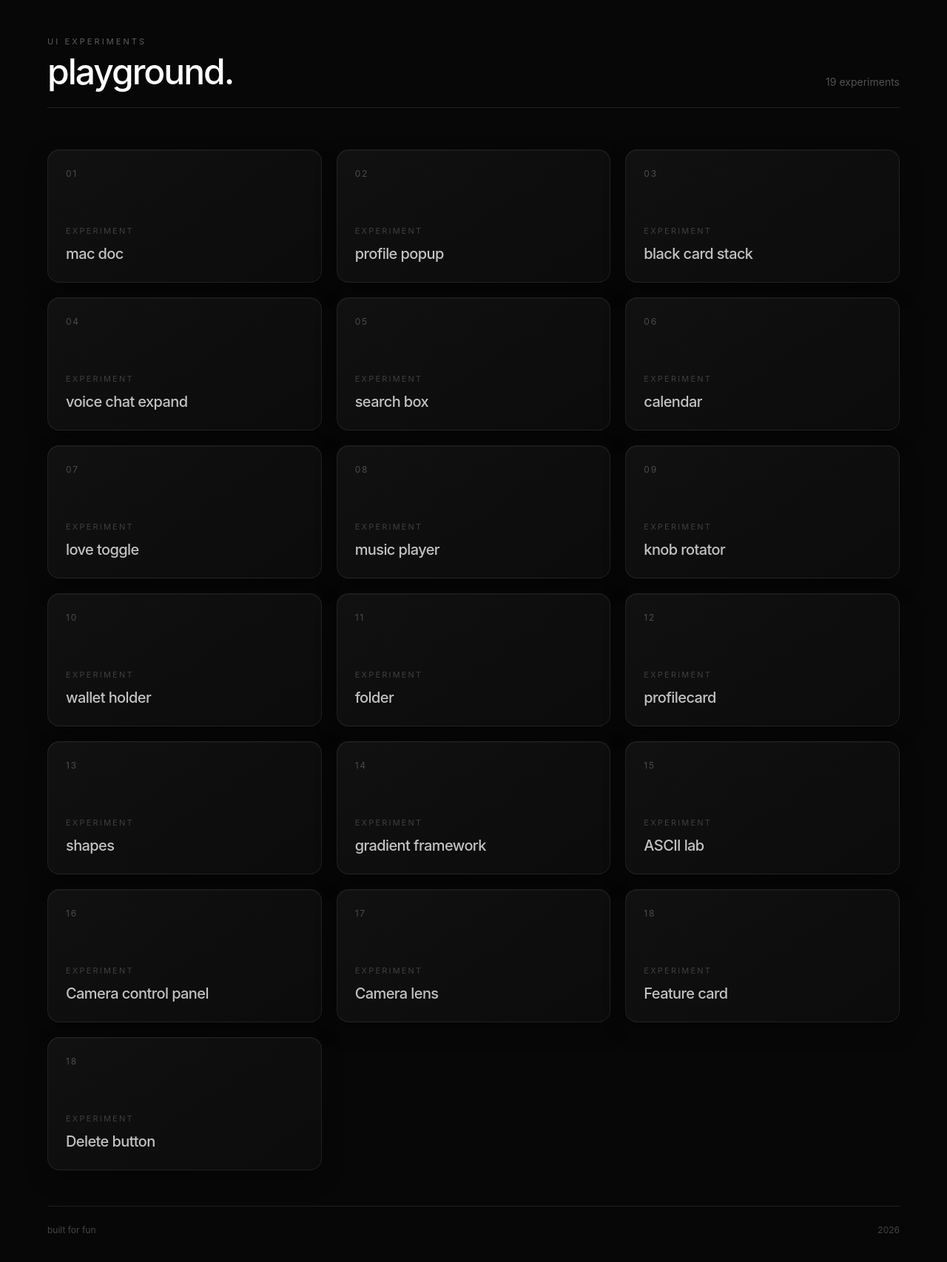
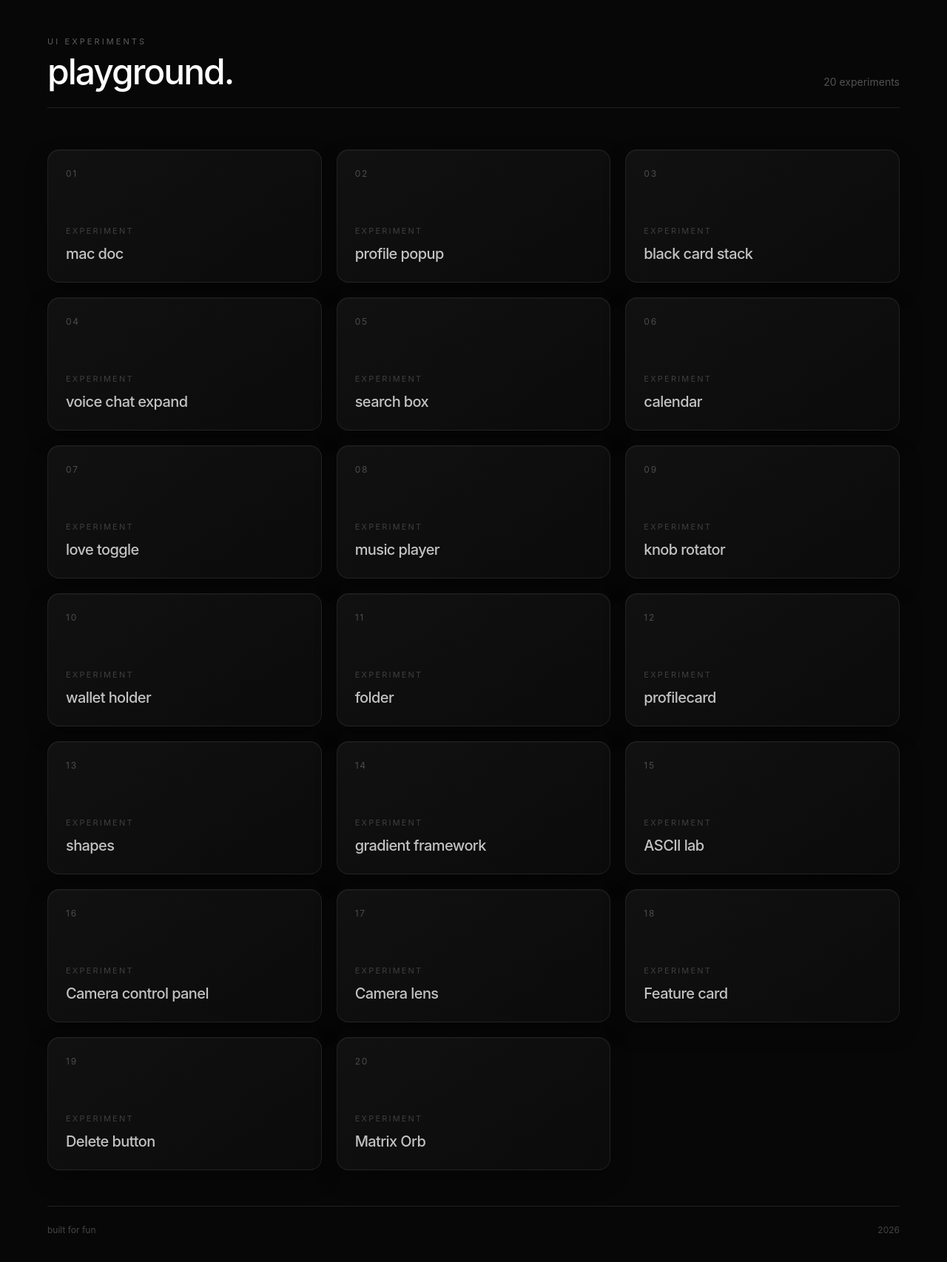
Before and after one commit to im-pira/micro-ui, a React (Vite) app: page / in a window 1280 px wide. Shown: the top 1706 px of the page at 74% size. Built offline with nearby package versions, Linux system fonts and the light colour scheme; a web font is replaced by a local one.

Commit message:
chore: initialize matrix orb layout

```diff
--- a/src/App.tsx
+++ b/src/App.tsx
@@ -19,6 +19,7 @@ import CameraControlPanel from "./experiments/camera-control-panel/CameraControl
 import CameraLens from "./experiments/camera-lens/CameraLens";
 import FeatureCard from "./experiments/feature-card/FeatureCard";
 import DeleteButton from "./experiments/delete-button/DeleteButton";
+import MatrixOrb from "./experiments/matrix-orb/MatrixOrb";
 
 function App() {
   return (
@@ -101,6 +102,10 @@ function App() {
           path="/experiments/delete-button"
           element={<DeleteButton />}
         />
+        <Route
+          path="/experiments/matrix-orb"
+          element={<MatrixOrb />}
+        />
       </Routes>
     </BrowserRouter>
   );
--- /dev/null
+++ b/src/experiments/matrix-orb/MatrixOrb.tsx
@@ -0,0 +1,7 @@
+export default function MatrixOrb() {
+    return (
+        <div>
+
+        </div>
+    )
+}
--- /dev/null
+++ b/src/experiments/matrix-orb/page.tsx
@@ -0,0 +1,7 @@
+import MatrixOrb from "./MatrixOrb";
+
+export default function Page() {
+    return (
+        <MatrixOrb />
+    )
+}
--- a/src/pages/Home.tsx
+++ b/src/pages/Home.tsx
@@ -19,7 +19,8 @@ const experiments = [
   ["16", "Camera control panel", "/experiments/camera-control-panel"],
   ["17", "Camera lens", "/experiments/camera-lens"],
   ["18", "Feature card", "/experiments/feature-card"],
-  ["18", "Delete button", "/experiments/delete-button"],
+  ["19", "Delete button", "/experiments/delete-button"],
+  ["20", "Matrix Orb", "/experiments/matrix-orb"],
 ];
 
 export default function Home() {
```
